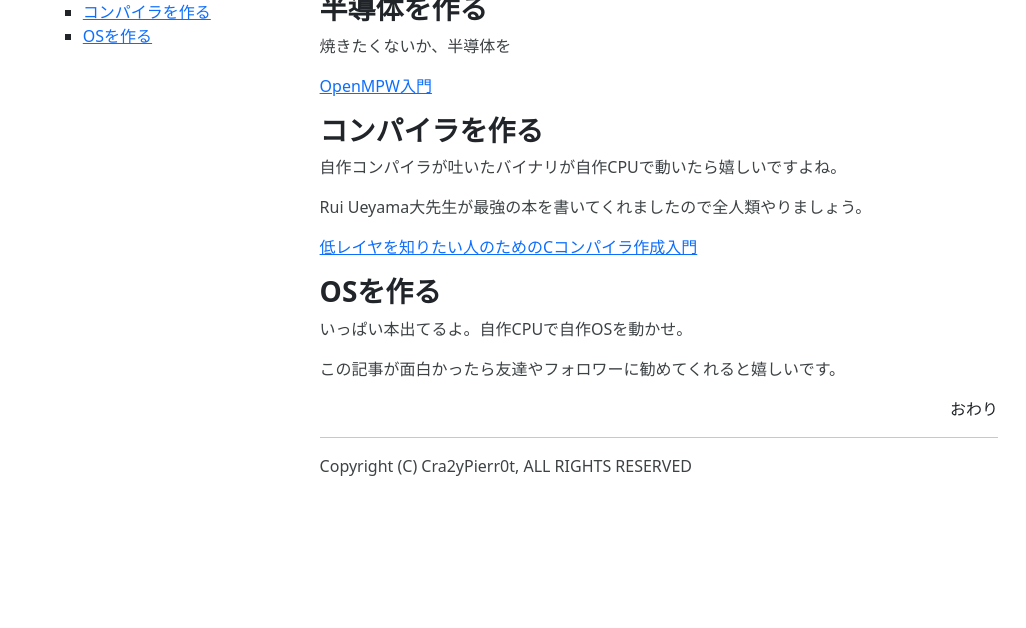
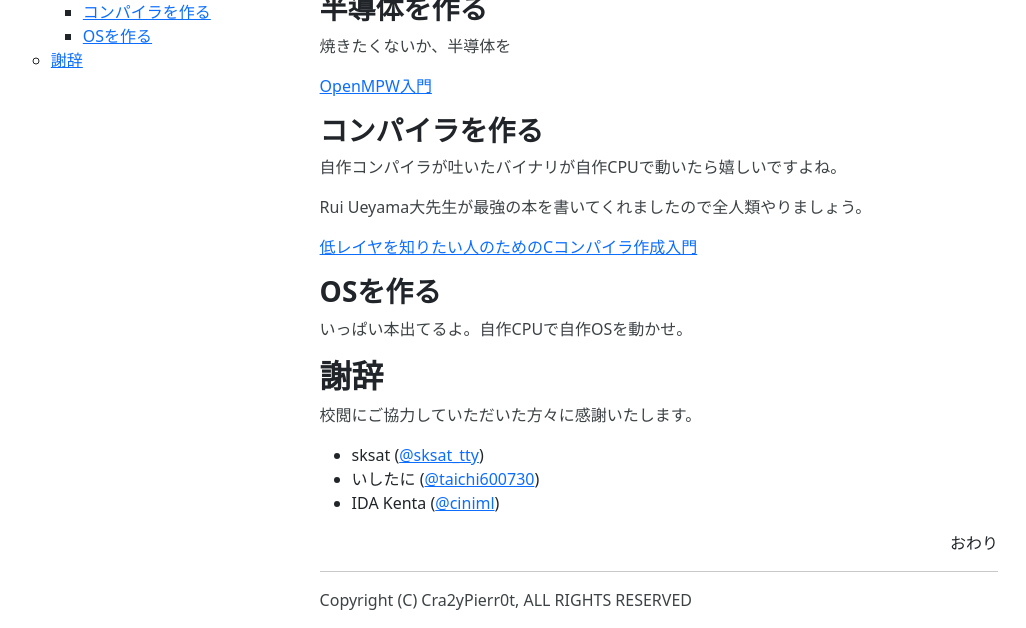
Before and after one commit to VLSI-JP/VLSI-JP.github.io, a Jekyll site: the page built from LetsMakeCPU.md, in a window 1280 px wide and 900 px high, scrolled down 1983 px, cut to the strip 272-900 px from the top of the window. Shown: the whole strip, without its empty margins (26-1052 px from the left). Built offline with Jekyll 4.4.1, drawn with Linux system fonts in a browser that asks for light colours; before the commit the page ends 2749 px from its top, so only the background shows below that.

Commit message:
add syaji

```diff
--- a/LetsMakeCPU.md
+++ b/LetsMakeCPU.md
@@ -77,7 +77,13 @@ Rui Ueyama大先生が最強の本を書いてくれましたので全人類や
 
 いっぱい本出てるよ。自作CPUで自作OSを動かせ。
 
-この記事が面白かったら友達やフォロワーに勧めてくれると嬉しいです。
+## 謝辞
+
+校閲にご協力していただいた方々に感謝いたします。
+
+- sksat ([@sksat_tty](https://x.com/@sksat_tty))
+- いしたに ([@taichi600730](https://x.com/@taichi600730))
+- IDA Kenta ([@ciniml](https://x.com/@ciniml))
 
 <div align="right"> おわり </div>
 ---
```
